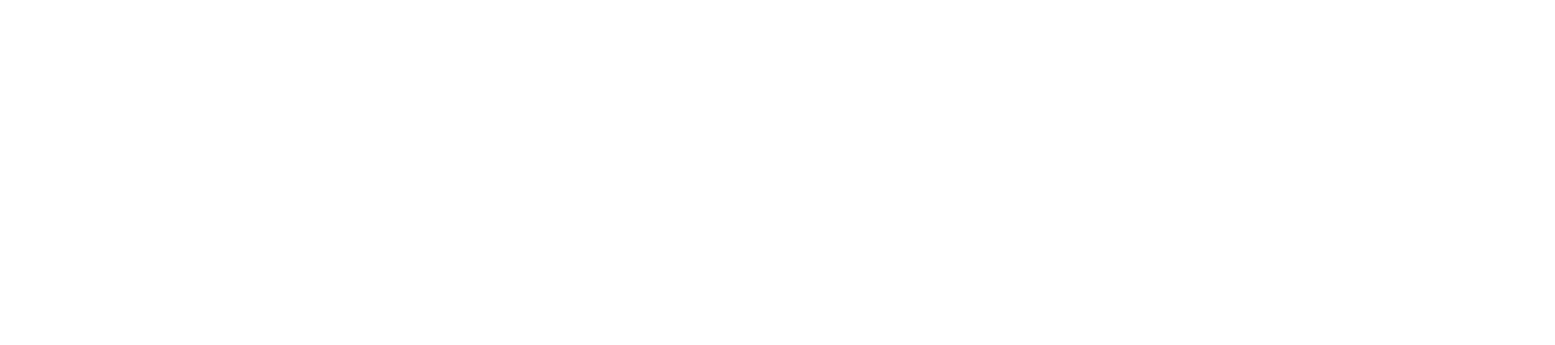
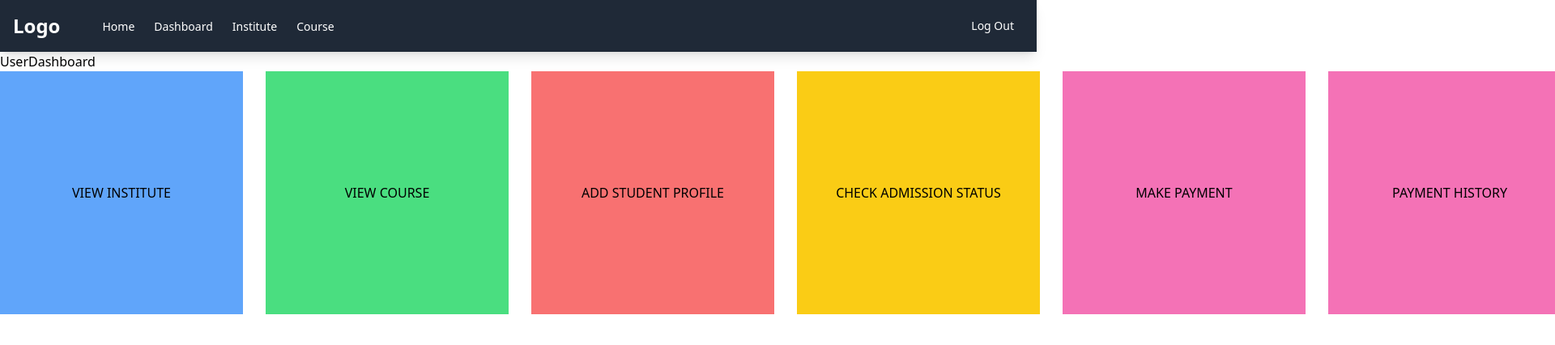
Before and after one commit to Adithya-Nath/Advanced_App_Dev, a React (Vite) app in the folder ui-react/: page /userDashboard in a window 1280 px wide. Before the commit this address had no page. Shown: the top 426 px of the page at 81% size, 1920 px wide, since content can reach past the window. Built offline with nearby package versions, Linux system fonts and the light colour scheme.

Commit message:
updated userDashboard & user navbar

```diff
--- a/ui-react/src/App.jsx
+++ b/ui-react/src/App.jsx
@@ -4,18 +4,27 @@
 import Home from './pages/Home';
 import Login from './pages/Auth/Login';
 import Register from './pages/Auth/Register';
+
 import Navbar from './components/Public/Navbar';
+import UserNavbar from './components/Public/UserNavbar';
+
 import AdminDashboard from './pages/Admin/AdminDashboard';
 import AddInstitute from './pages/Admin/AddInstitute';
 import AddCourse from './pages/Admin/AddCourse';
 import EditInstitute from './pages/Admin/EditInstitute';
 import EditCourse from './pages/Admin/EditCourse';
 import ViewStudents from './pages/Admin/ViewStudents';
-import ViewInstitute from './pages/User/VewInstitute';
 import EditAdmissionList from './pages/Admin/EditAdmissionList';
 import ViewPayment from './pages/Admin/ViewPayment';
 
-
+import UserDashboard from './pages/User/UserDashboard';
+import Enrollment from './pages/User/Enrollment';
+import Payment from './pages/User/Payment';
+import PaymentHistory from './pages/User/PaymentHistory';
+import UserProfile from './pages/User/UserProfile';
+import ViewInstitute from './pages/User/ViewInstitute';
+import ViewCourses from './pages/User/ViewCourses';
+import ViewAdmissionStatus from './pages/User/ViewAdmissionStatus';
 
 
 const App = () => {
@@ -27,6 +36,7 @@
              <Route path="/login" element={<Login/>}/>
              <Route path="/register" element={<Register/>}/>
              <Route path="/navbar" element={<Navbar/>}/>
+             <Route path="/userNavbar" element={<UserNavbar/>}/>
              <Route path="/home" element={<Home />} />
              <Route path="/institute" element={<ViewInstitute/>}/>
              <Route path="/course" element={<ViewCourse/>}/>
@@ -40,6 +50,15 @@
              <Route path="/editAdmissionList" element={<EditAdmissionList/>}/>
              <Route path="/viewPayment" element={<ViewPayment/>}/>
 
+             <Route path="/userDashboard" element={<UserDashboard/>}/>
+             <Route path="/viewInstitute" element={<ViewInstitute/>}/>
+             <Route path="/viewCourses" element={<ViewCourses/>}/>
+             <Route path="/userProfile" element={<UserProfile/>}/>
+             <Route path="/enrollment" element={<Enrollment/>}/>
+             <Route path="/viewAdmissionStatus" element={<ViewAdmissionStatus/>}/>
+             <Route path="/makePayment" element={<Payment/>}/>
+             <Route path="/paymentHistory" element={<PaymentHistory/>}/>
+
 
             </Routes>
        </BrowserRouter>
--- /dev/null
+++ b/ui-react/src/components/Public/UserNavbar.jsx
@@ -0,0 +1,27 @@
+import React from "react";
+import {Link} from 'react-router-dom'
+
+function UserNavbar() {
+  return (
+    <nav className="bg-gray-800 shadow-lg ">
+      <div className="max-w-7xl mx-auto px-4">
+        <div className="flex justify-between h-16">
+          <div className="flex items-center">
+            <a href="#" className="text-white text-2xl font-bold">Logo</a>
+            <div className="hidden md:block ml-10">
+              <a href="/home" className="text-white hover:bg-gray-700 px-3 py-2 rounded-md text-sm font-medium">Home</a>
+              <a href="/userDashboard" className="text-white hover:bg-gray-700 px-3 py-2 rounded-md text-sm font-medium">Dashboard</a>
+              <a href="/viewInstitute" className="text-white hover:bg-gray-700 px-3 py-2 rounded-md text-sm font-medium">Institute</a>
+              <a href="/viewCourses" className="text-white hover:bg-gray-700 px-3 py-2 rounded-md text-sm font-medium">Course</a>
+            </div>
+          </div>
+          <div className="flex items-center">
+            <Link to="/login"><button className="text-white hidden md:block hover:bg-gray-700 px-3 py-2 rounded-md text-sm font-medium">Log Out</button></Link>
+          </div>
+        </div>
+      </div>
+    </nav>
+  );
+}
+
+export default UserNavbar;
--- a/ui-react/src/pages/User/Add-Admission.jsx
+++ /dev/null
@@ -1,9 +0,0 @@
-import React from 'react'
-
-const addAdmission = () => {
-  return (
-    <div>Add-Admission</div>
-  )
-}
-
-export default addAdmission
--- /dev/null
+++ b/ui-react/src/pages/User/Enrollment.jsx
@@ -0,0 +1,9 @@
+import React from 'react'
+
+const Enrollment = () => {
+  return (
+    <div>enroll</div>
+  )
+}
+
+export default Enrollment
--- a/ui-react/src/pages/User/UserDashboard.jsx
+++ b/ui-react/src/pages/User/UserDashboard.jsx
@@ -1,8 +1,41 @@
 import React from 'react'
+import Navbar from '../../components/Public/Navbar'
+import { Link } from 'react-router-dom'
+import UserNavbar from '../../components/Public/UserNavbar'
 
 const UserDashboard = () => {
   return (
+    <div>
+      <UserNavbar/>
     <div>UserDashboard</div>
+    <div className='flex flex-row items-center gap-7'>
+
+      <div>
+       <Link to="/viewInstitute" className='bg-blue-400 relative h-[300px] w-[300px] flex justify-center'><div className='text-black flex justify-center items-center'>VIEW INSTITUTE</div></Link>
+      </div>
+
+      <div >
+      <Link to="/viewCourses" className='bg-green-400 relative h-[300px] w-[300px] flex justify-center'><div className='text-black flex justify-center items-center '>VIEW COURSE</div></Link>
+      </div>
+
+      <div>
+      <Link to="/userProfile" className='bg-red-400 relative h-[300px] w-[300px] flex justify-center'><div className='text-black  flex justify-center items-center'>ADD STUDENT PROFILE</div></Link>
+      </div>
+
+      <div>
+      <Link to="/viewAdmissionStatus" className='bg-yellow-400 relative h-[300px] w-[300px] flex justify-center'><div className='text-black flex justify-center items-center'>CHECK ADMISSION STATUS</div></Link>
+      </div>
+
+      <div>
+      <Link to="/makePayment" className='bg-pink-400  h-[300px] w-[300px] flex justify-center'><div className='text-black flex justify-center items-center'>MAKE PAYMENT</div></Link>
+      </div>
+
+      <div>
+      <Link to="/paymentHistory" className='bg-pink-400  h-[300px] w-[300px] flex justify-center'><div className='text-black flex justify-center items-center'>PAYMENT HISTORY</div></Link>
+      </div>
+
+      </div>
+    </div>
   )
 }
 
```
Also changed, not shown: ui-react/src/pages/User/ViewInstitute.jsx (renamed from ui-react/src/pages/User/VewInstitute.jsx).
